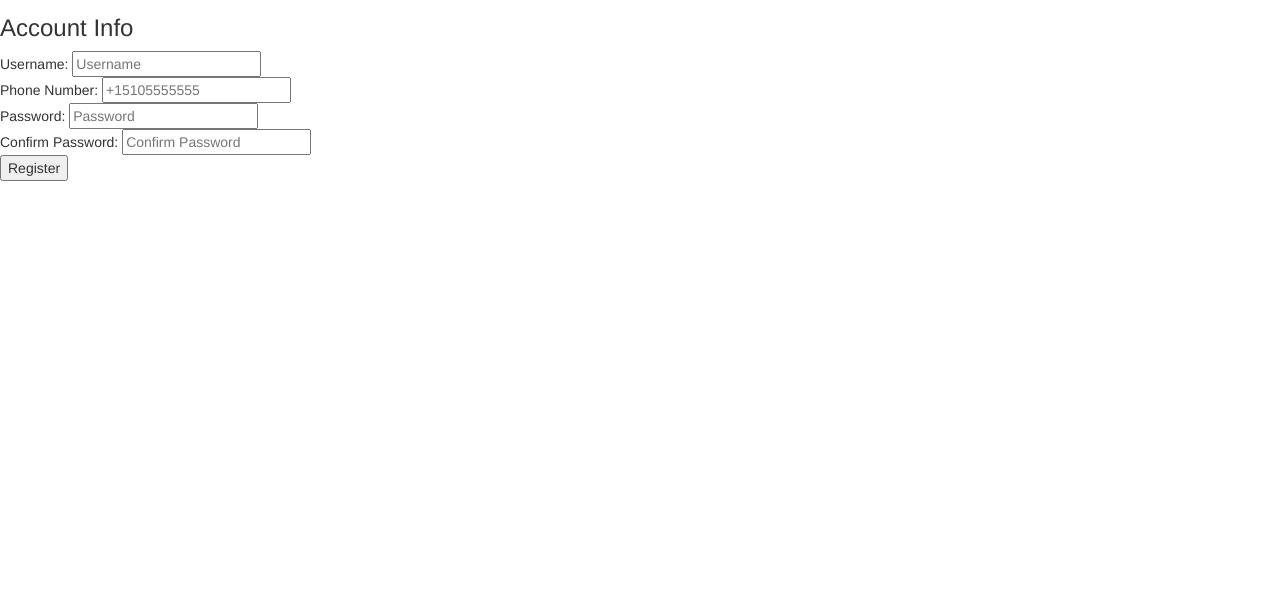
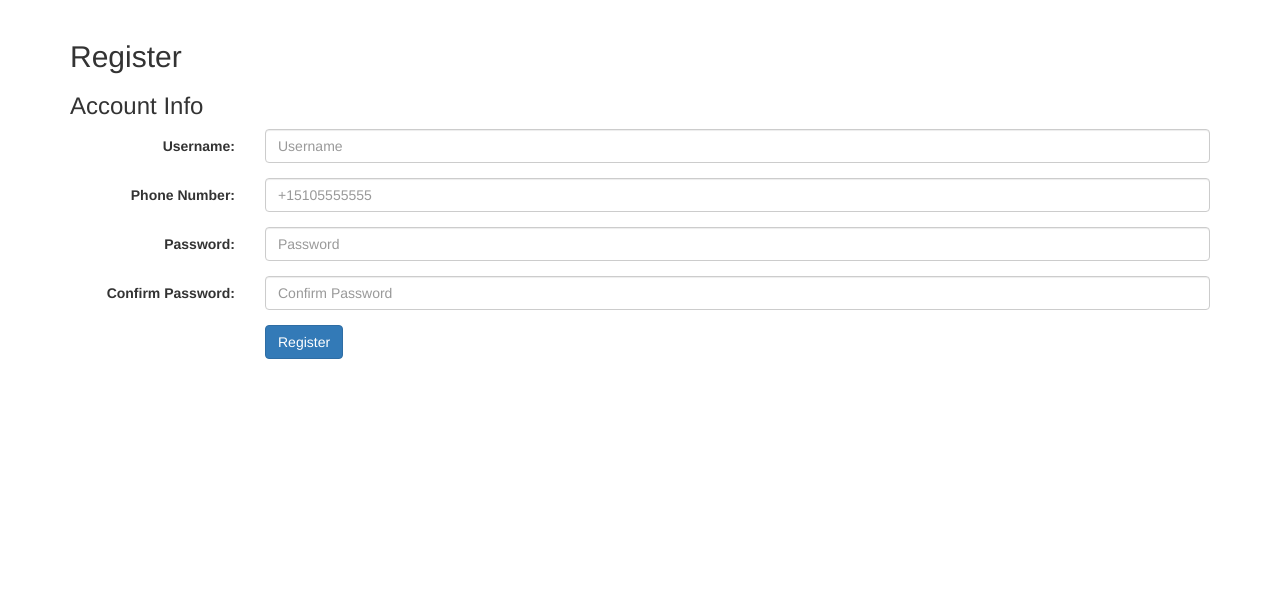
Before and after one commit to janet/choreme, a Flask app: page /register in a window 1280 px wide. Shown: the part 99-713 px from the top of the page. Run offline with Flask 2, Linux system fonts and the light colour scheme; some libraries are stand-ins or nearby versions.

Commit message:
added styling to login and register pages

```diff
--- a/server.py
+++ b/server.py
@@ -442,7 +442,7 @@ def invite_housemates():
     housemates_list = User.query.filter(User.house_id==session['house_id'], User.is_admin==0).all()
 
     for housemate in housemates_list:
-        message = "Chore Me Invitation :) Click here for amazingness!"
+        message = "Chore Me Invitation :) https://35347a65.ngrok.io/"+str(housemate.id)
         client.messages.create(
             # to=housemate.phone,
             to=MY_PHONE_NUMBER, #using this for testing purposes
--- a/static/css/styles.css
+++ b/static/css/styles.css
@@ -29,5 +29,14 @@
 }
 
 .event-day {
-	background-color: lightpink;
+
 }
+
+.img-format {
+	display: inline;
+}
+
+#logo {
+	height: 6%;
+	width: 6%;
+}
--- a/static/js/calendar_view.js
+++ b/static/js/calendar_view.js
@@ -89,6 +89,10 @@ function renderCalendar(data){
 			// add css class to days with events
 			for (var eventIndex in this.eventsThisInterval){
 				$('.calendar-day-'+this.eventsThisInterval[eventIndex].date).addClass('event-day')
+				// console.log('/static/img/'+this.eventsThisInterval[eventIndex].chore+'.png')
+				$('.calendar-day-'+this.eventsThisInterval[eventIndex].date).append(
+					$('<img>').attr('src', '/static/img/'+this.eventsThisInterval[eventIndex].chore+'.png').
+						addClass('img-format'))
 			}
 			;
 		}
--- a/templates/base.html
+++ b/templates/base.html
@@ -14,21 +14,24 @@
 </head>
 
 <body>
-  Chore Me
+  <div class="container-fluid">
+  <div class="row">
+    <img id="logo" src="http://cdn.flaticon.com/png/256/40629.png">
+    <div>Chore Me</div>
+  </div>
 
     <!-- If user logged in, display logout button -->
       {% if session['user_id'] %}
-      <form action='/logout' align="right">
-            <span>
-            <button>Logout</button>
-            </span>
-      </form>
-
+        <div class="row">
+          <input class="btn btn-primary" type="button" onclick="location.href='/personal_view';" value="Personal View">
+          <input class="btn btn-primary" type="button" onclick="location.href='/calendar_view';" value="Calendar View">
+          <input class="btn btn-primary" type="button" onclick="location.href='/create_house_pref';" value="House Pref">
+          <input class="btn btn-primary pull-right" type="button" onclick="location.href='/logout';" value="Logout">
+        </div>
       {% endif %}
 
-  <hr>
-
       {% with messages = get_flashed_messages() %}
+      <div class="row"
         {% if messages %}
           <ul class=flashes>
             {% for message in messages %}
@@ -36,9 +39,13 @@
             {% endfor %}
           </ul>
         {% endif %}
+      </div>
       {% endwith %}
 
+    <hr>
+<div class="container">
   {% block content %} put your content here {% endblock %}
+</div>
 
 </body>
 </html>
--- a/templates/register.html
+++ b/templates/register.html
@@ -1,18 +1,38 @@
 {% extends 'base.html' %}
 {% block content %}
 
+
 <h2>Register</h2>
-<form action="/add_admin_user" method="POST">
-	<h3>Account Info</h3>
-	Username:
-	<input type="text" name="username" placeholder="Username" required><br>
-	Phone Number:
-	<input type="text" name="phone" placeholder="+15105555555" required><br>
-	Password:
-	<input type="password" placeholder="Password" name="password" required><br>
-	Confirm Password:
-    <input type="password" placeholder="Confirm Password" id="confirm_password" required><br>
-	<input type="submit" value="Register">
+<form action="/add_admin_user" method="POST" class="form-horizontal">
+	<div><h3>Account Info</h3></div>
+	<div class="form-group">
+		<label class="col-sm-2 control-label">Username:</label>
+		<div class="col-sm-10">
+			<input type="text" name="username" placeholder="Username" required class="form-control">
+		</div>
+	</div>
+	<div class="form-group">
+		<label class="col-sm-2 control-label">Phone Number:</label>
+		<div class="col-sm-10">
+			<input type="text" name="phone" placeholder="+15105555555" required class="form-control">
+		</div>
+	</div>
+	<div class="form-group">
+		<label class="col-sm-2 control-label">Password:</label>
+		<div class="col-sm-10">
+			<input type="password" placeholder="Password" name="password" required class="form-control">
+		</div>
+	</div>
+	<div class="form-group">
+		<label class="col-sm-2 control-label">Confirm Password:</label>
+	    <div class="col-sm-10">
+	    	<input type="password" placeholder="Confirm Password" id="confirm_password" required class="form-control">
+	    </div>
+    </div>
+    <div class="form-group">
+	    <div class="col-sm-offset-2 col-sm-10">
+			<input type="submit" value="Register" class="btn btn-primary">
+		</div>
+	</div>
 </form>
-
 {% endblock %}
```
Also changed, not shown: templates/calendar_view.html (+17 -11 lines), templates/login.html (+18 -10 lines), choreme.db, favicon.ico (deleted). Lines whose indentation alone changed are shown as unchanged.
